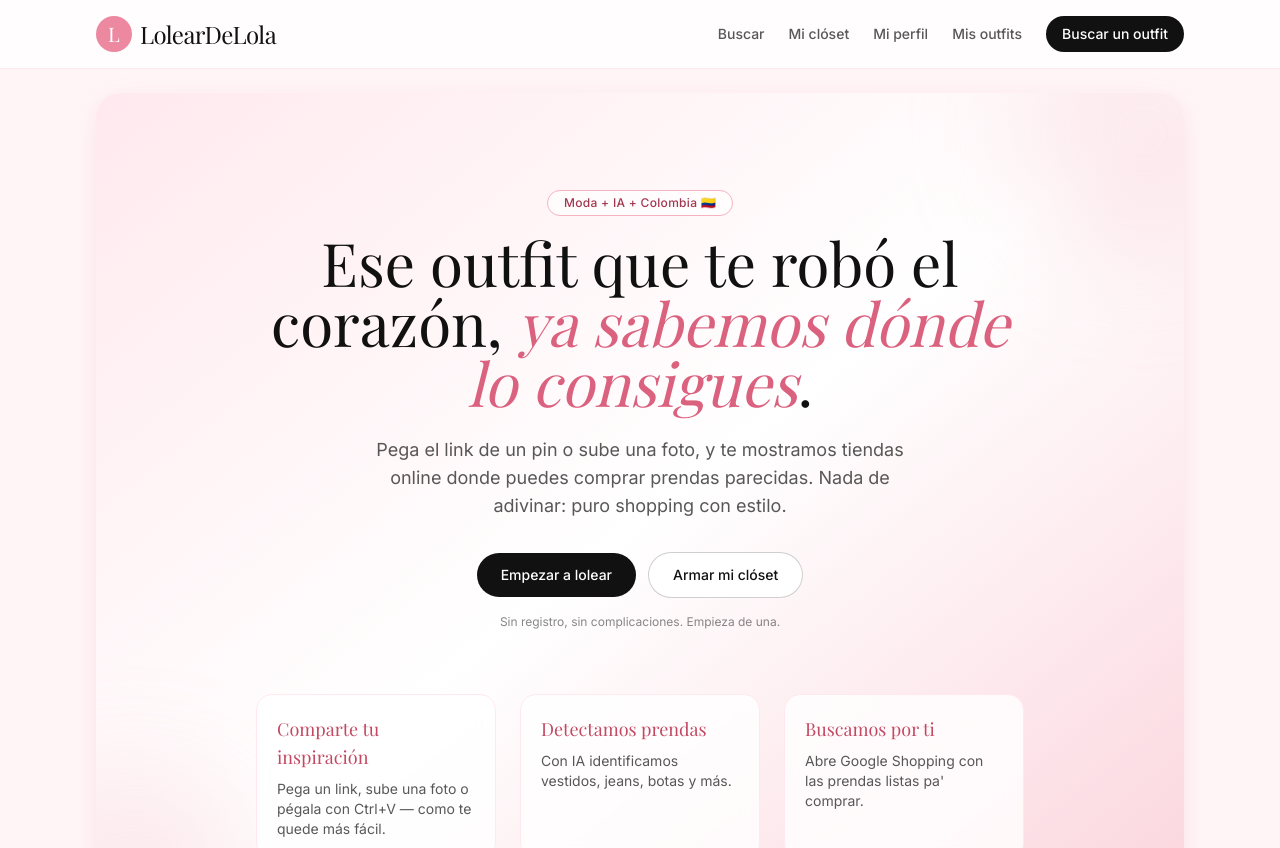
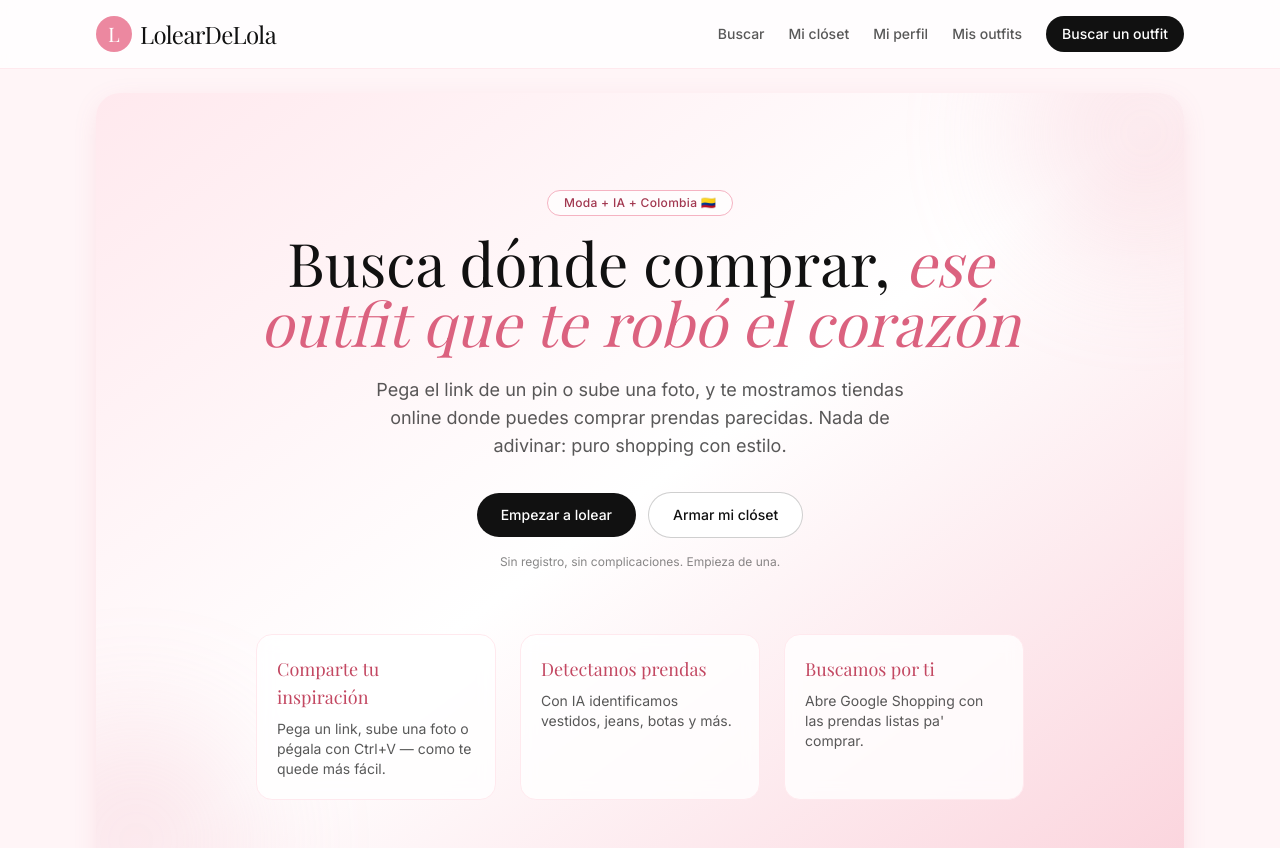
Before and after one commit to Juli6895/loleardelola, a Next.js app: page / in a window 1280 px wide. Shown: the top 848 px of the page. Built offline with nearby package versions, Linux system fonts and the light colour scheme; a web font is replaced by a local one.

Commit message:
copy: nuevo titular del hero
"Busca donde comprar, ese outfit que te robo el corazon" — se mantiene
el contraste negro + rosa italica, ahora con el enfasis en la parte
emocional de la frase.

Co-Authored-By: Claude Sonnet 5 <noreply@anthropic.com>

```diff
--- a/components/Hero.tsx
+++ b/components/Hero.tsx
@@ -15,8 +15,10 @@ export default function Hero() {
           Moda + IA + Colombia 🇨🇴
         </p>
         <h1 className="font-display text-4xl leading-tight text-noche sm:text-5xl md:text-6xl">
-          Ese outfit que te robó el corazón,{" "}
-          <span className="italic text-rosa-500">ya sabemos dónde lo consigues</span>.
+          Busca dónde comprar,{" "}
+          <span className="italic text-rosa-500">
+            ese outfit que te robó el corazón
+          </span>
         </h1>
         <p className="mx-auto mt-6 max-w-xl text-base text-noche/70 sm:text-lg">
           Pega el link de un pin o sube una foto, y te mostramos tiendas online
```
